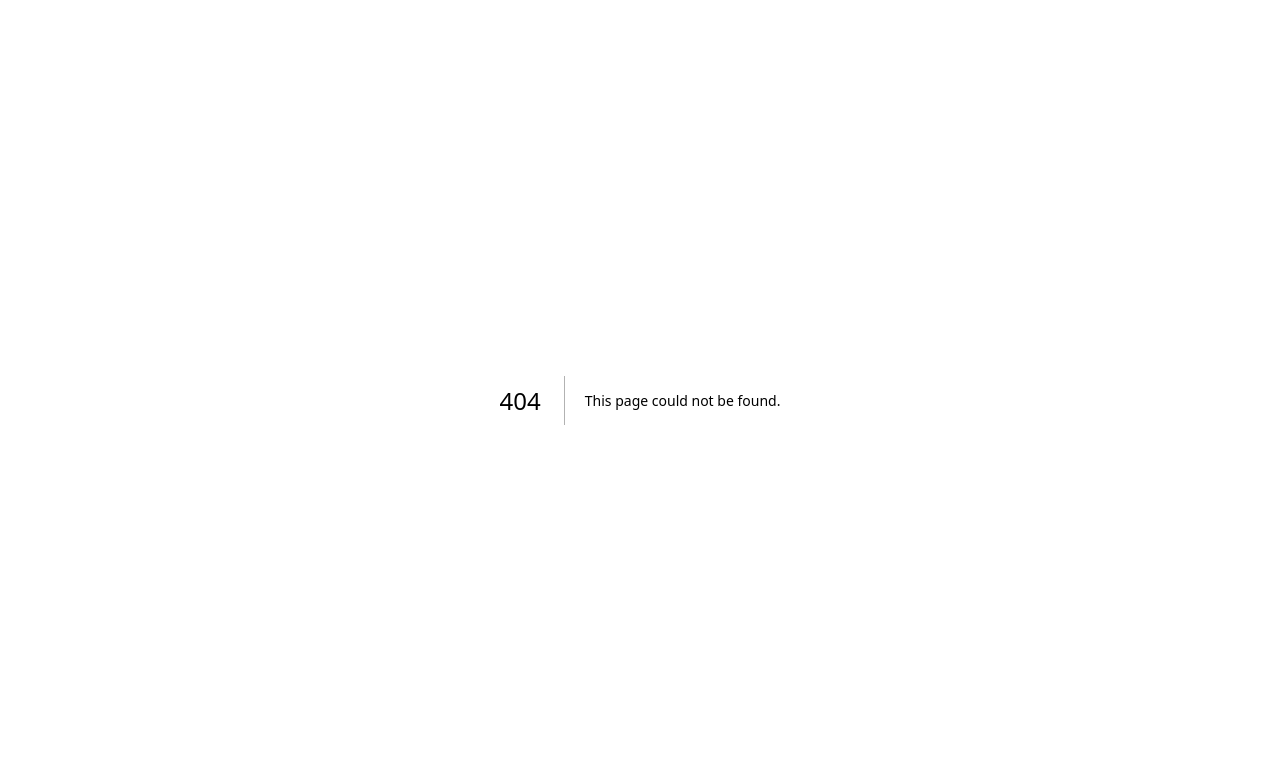
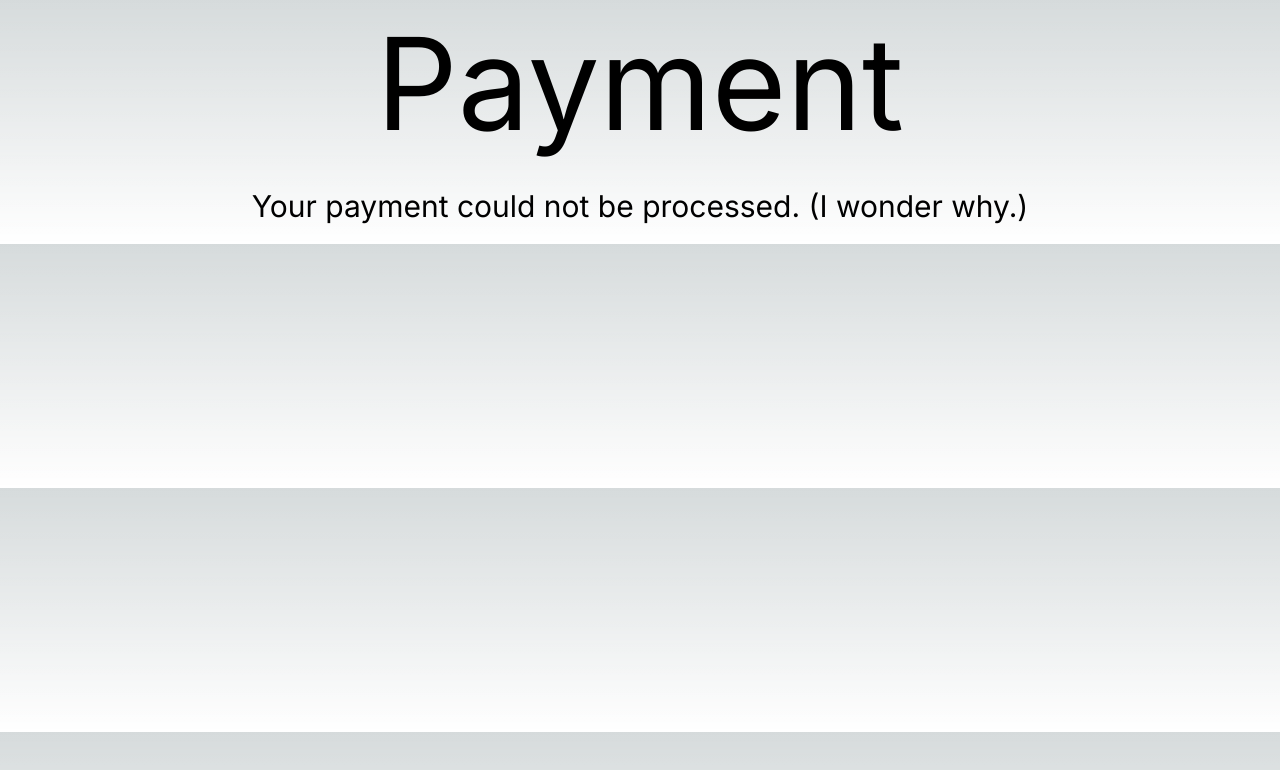
Before and after one commit to whetty/Learning-Next.js, a Next.js app: page /payment in a window 1280 px wide. Before the commit this address had no page. Shown: the top 770 px of the page. Built offline with nearby package versions, Linux system fonts and the light colour scheme.

Commit message:
routes to the e-commerce app

```diff
--- /dev/null
+++ b/src/app/payment/page.jsx
@@ -0,0 +1,12 @@
+import React from 'react'
+
+const page = () => {
+  return (
+    <>
+    <h2 class="text-center p-5 font-cave text-9xl">Payment</h2>
+    <p class="text-center p-5 font-cave text-3xl">Your payment could not be processed. (I wonder why.)</p>
+    </>
+  )
+}
+
+export default page
```
